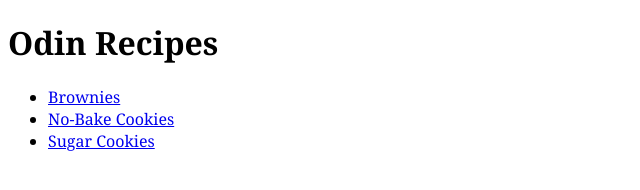
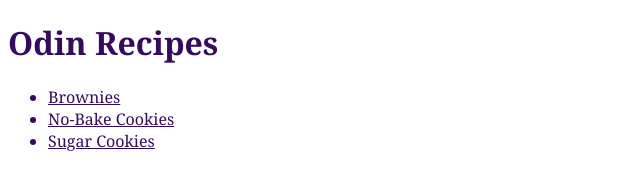
Before and after one commit to acquaintedmuse/odin-recipes, a plain HTML site: page index.html in a window 1280 px wide. Shown: the whole page, without its empty margins (0-640 px from the left). Drawn offline with Linux system fonts and the light colour scheme.

Commit message:
Add font color to style

```diff
--- a/style.css
+++ b/style.css
@@ -1,5 +1,6 @@
 *{
     font-family:Georgia, 'Times New Roman', Times, serif;
+    color:rgb(53, 12, 92);
 }
 
 .coverpic{
```
